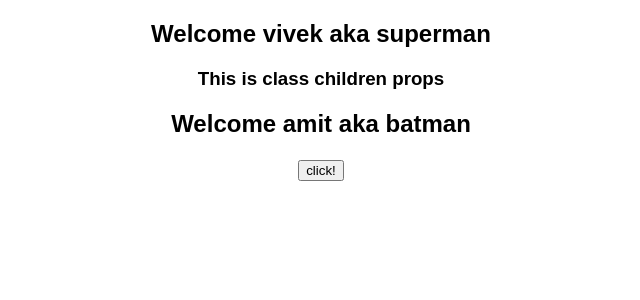
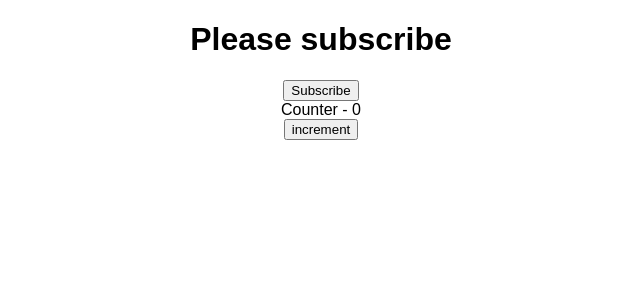
Before and after one commit to Sumit-D21/my-app, a React (Create React App) app: page / in a window 1280 px wide. Shown: the top 300 px of the page, without its empty margins (319-959 px from the left). Built offline with nearby package versions, Linux system fonts and the light colour scheme.

Commit message:
state ans setState

```diff
--- a/src/App.js
+++ b/src/App.js
@@ -4,11 +4,15 @@ import React, { Component } from 'react';
 import './App.css';
 import Greet from './components/Greet';
 import Welcome from './components/welcome';
+import Message from './components/Message';
+import Counter from './components/Counter';
 
 class App extends Component {
   render() {
     return (
       <div className="App">
+        <Message />
+        <Counter />
         {/* <Greet name = 'vivek' heroname = 'superman'>
           This is childern props
         </Greet>
@@ -16,12 +20,12 @@ class App extends Component {
           <button>Click me</button>
         </Greet>
         <Greet name = 'sam' heroname = 'spiderman'></Greet> */}
-        <Welcome name = 'vivek' heroname = 'superman'>
+        {/* <Welcome name = 'vivek' heroname = 'superman'>
           This is class children props
           </Welcome>
         <Welcome name = 'amit' heroname = 'batman'>
           <button>click!</button>
-        </Welcome>
+        </Welcome> */}
       </div>
     );
   }
--- /dev/null
+++ b/src/components/Counter.js
@@ -0,0 +1,32 @@
+import React, { Component } from 'react'
+
+class Counter extends Component {
+
+    constructor(props) {
+      super(props)
+
+      this.state = {
+        count : 0
+      }
+    }
+
+    incrementValue(){
+        this.setState({
+            count : this.state.count + 1
+        },() => {
+            console.log(this.state.count +1);
+        })
+    }
+
+  render() {
+    return (
+      <div>
+        <div>Counter - {this.state.count}</div>
+        <button onClick={() => this.incrementValue()} >increment</button>
+      </div>
+
+    )
+  }
+}
+
+export default Counter
--- /dev/null
+++ b/src/components/Message.js
@@ -0,0 +1,29 @@
+/* eslint-disable */
+import React, { Component } from "react";
+
+class Message extends Component{
+
+    constructor(){
+        super()
+        this.state = {
+            message : "Please subscribe"
+        }
+    }
+
+    changeMessage(){
+        this.setState ({
+            message : 'Subscribed'
+        })
+    }
+
+    render(){
+        return (
+        <div>
+            <h1>{this.state.message}</h1>
+            <button onClick = {() => this.changeMessage()}>Subscribe</button>
+        </div>
+        )
+    }
+}
+
+export default Message
```
